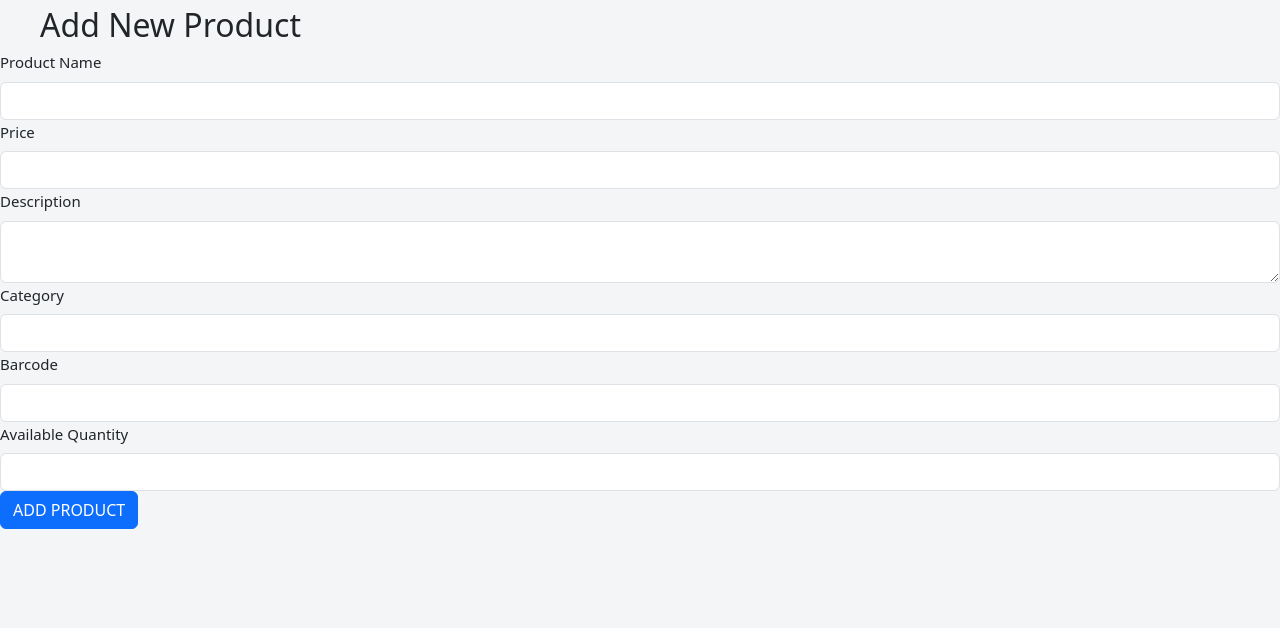
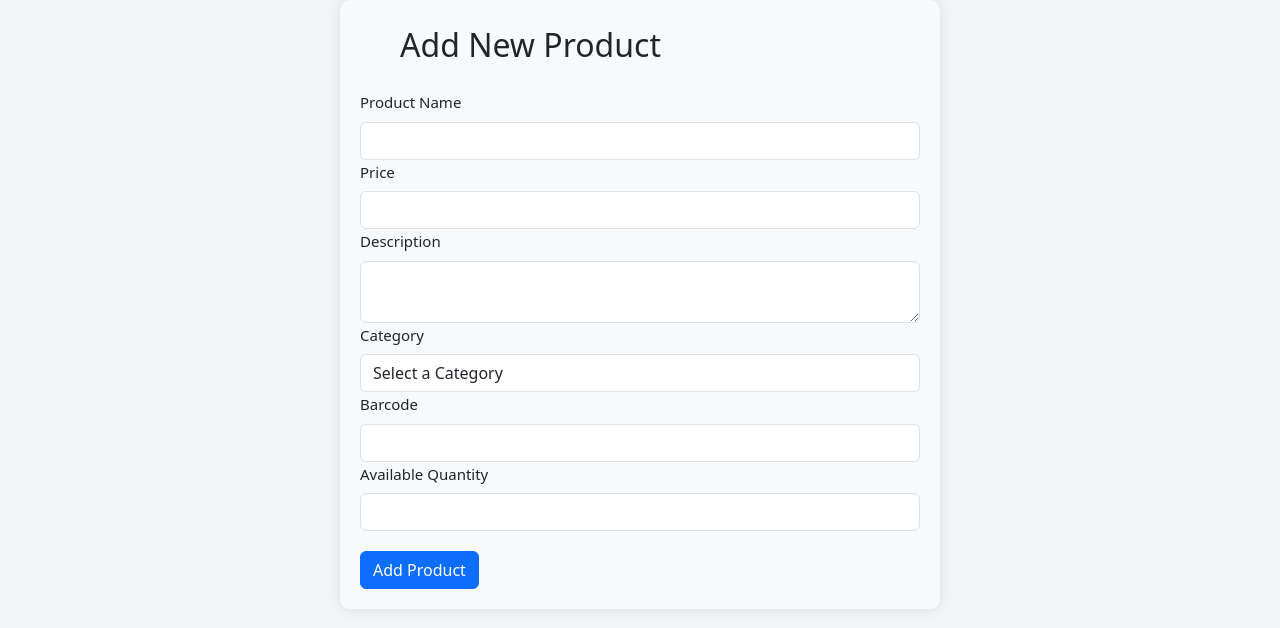
Before and after one commit to happypoot300/App-Dev-Midterm-Case-Study, a React (Create React App) app: page / in a window 1280 px wide. Both pictures are taken after typing "Sample" into the empty fields and a click on the button "+ ADD PRODUCT". Shown: the top 628 px of the page. Built offline with nearby package versions, Linux system fonts and the light colour scheme; no server answers.

Commit message:
addproductpage and addproductcss

```diff
--- a/src/css modules/addproduct.module.css
+++ b/src/css modules/addproduct.module.css
@@ -0,0 +1,37 @@
+.addProductContainer {
+    width: 100%;
+    max-width: 600px;
+    margin: 0 auto;
+    padding: 20px;
+    background-color: #f8f9fa;
+    border-radius: 10px;
+    box-shadow: 0 0 15px rgba(0, 0, 0, 0.1);
+  }
+
+  .addProductContainer h2 {
+    text-align: center;
+    margin-bottom: 20px;
+  }
+
+  form {
+    display: flex;
+    flex-direction: column;
+  }
+
+  .form-group {
+    margin-bottom: 15px;
+  }
+
+  button {
+    margin-top: 20px;
+    padding: 10px;
+    font-size: 16px;
+    background-color: #007bff;
+    color: white;
+    border: none;
+    border-radius: 5px;
+  }
+
+  button:hover {
+    background-color: #0056b3;
+  }
--- a/src/pages/AddProductPage.jsx
+++ b/src/pages/AddProductPage.jsx
@@ -1,9 +1,10 @@
 import { useState } from "react";
 import { useNavigate } from "react-router-dom";
-import Button from "../components/Button.jsx";
+import Button from "../components/Button.jsx"; // Custom Button component
 import Form from "react-bootstrap/Form";
 import Style from "../css modules/addproduct.module.css";
 import ViewProductPage from "./ViewProductPage.jsx";
+
 
 export default function AddProductPage() {
   const [formData, setFormData] = useState({
@@ -41,7 +42,6 @@ export default function AddProductPage() {
       .then((data) => {
         console.log("Success:", data);
         setFormSubmitted(true);
-        // You can reset the form or display a success message here
       })
       .catch((error) => {
         console.error("Error:", error);
@@ -92,12 +92,22 @@ export default function AddProductPage() {
         <Form.Group controlId="formCategory">
           <Form.Label>Category</Form.Label>
           <Form.Control
-            type="text"
+            as="select"
             name="category"
             value={formData.category}
             onChange={handleChange}
             required
-          />
+          >
+            <option value="">Select a Category</option>
+            <option value="automotive">Automotive</option>
+            <option value="beauty and personal care">Beauty and Personal Care</option>
+            <option value="electronics">Electronics</option>
+            <option value="fashion">Fashion</option>
+            <option value="health and fitness">Health and Fitness</option>
+            <option value="home and kitchen">Home and Kitchen</option>
+            <option value="sports & outdoors">Sports & Outdoors</option>
+            <option value="toys & games">Toys & Games</option>
+          </Form.Control>
         </Form.Group>
 
         <Form.Group controlId="formBarcode">
@@ -122,7 +132,10 @@ export default function AddProductPage() {
           />
         </Form.Group>
 
-        <Button type="submit" name={"ADD PRODUCT"} />
+
+        <Button type="submit" name="Add Product" />
+
+
       </Form>
     </div>
   );
```
Also changed, not shown: src/components/Button.jsx (line endings or trailing spaces).
